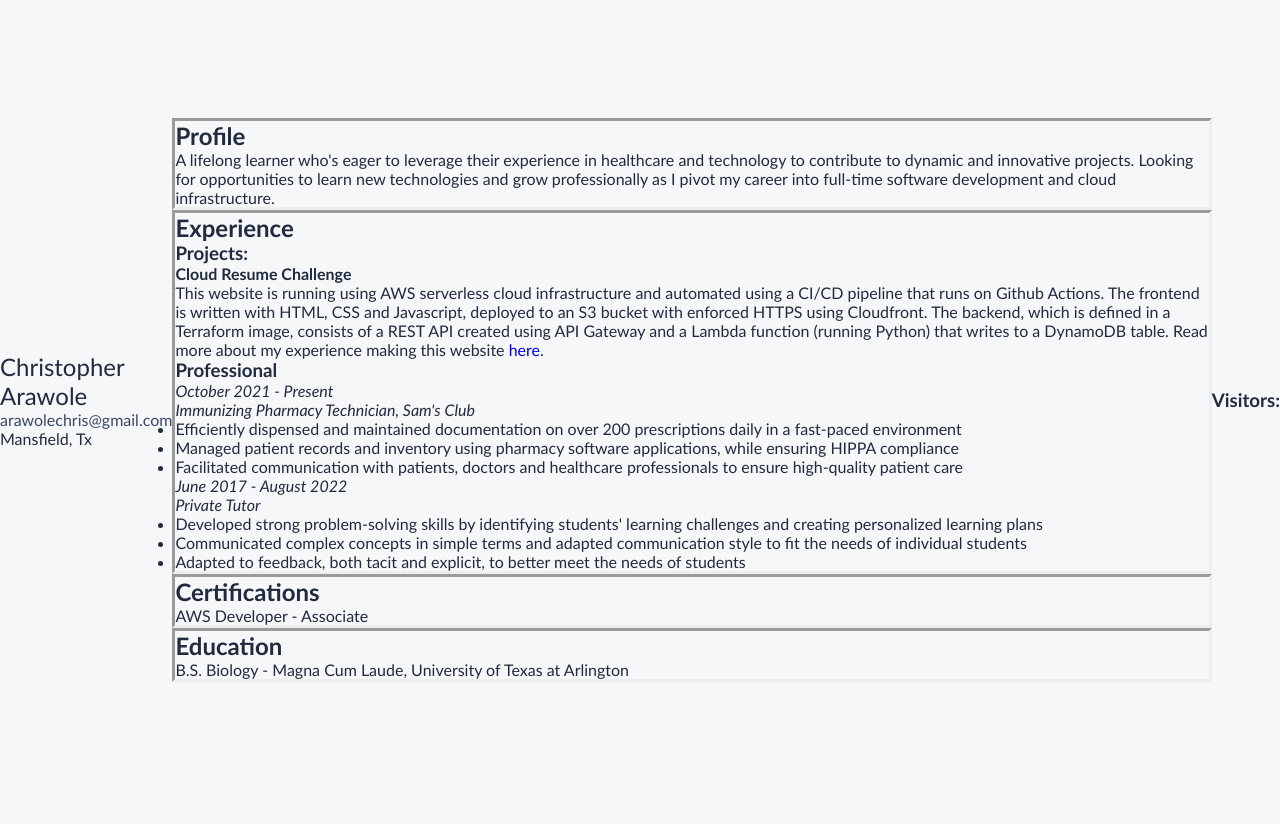
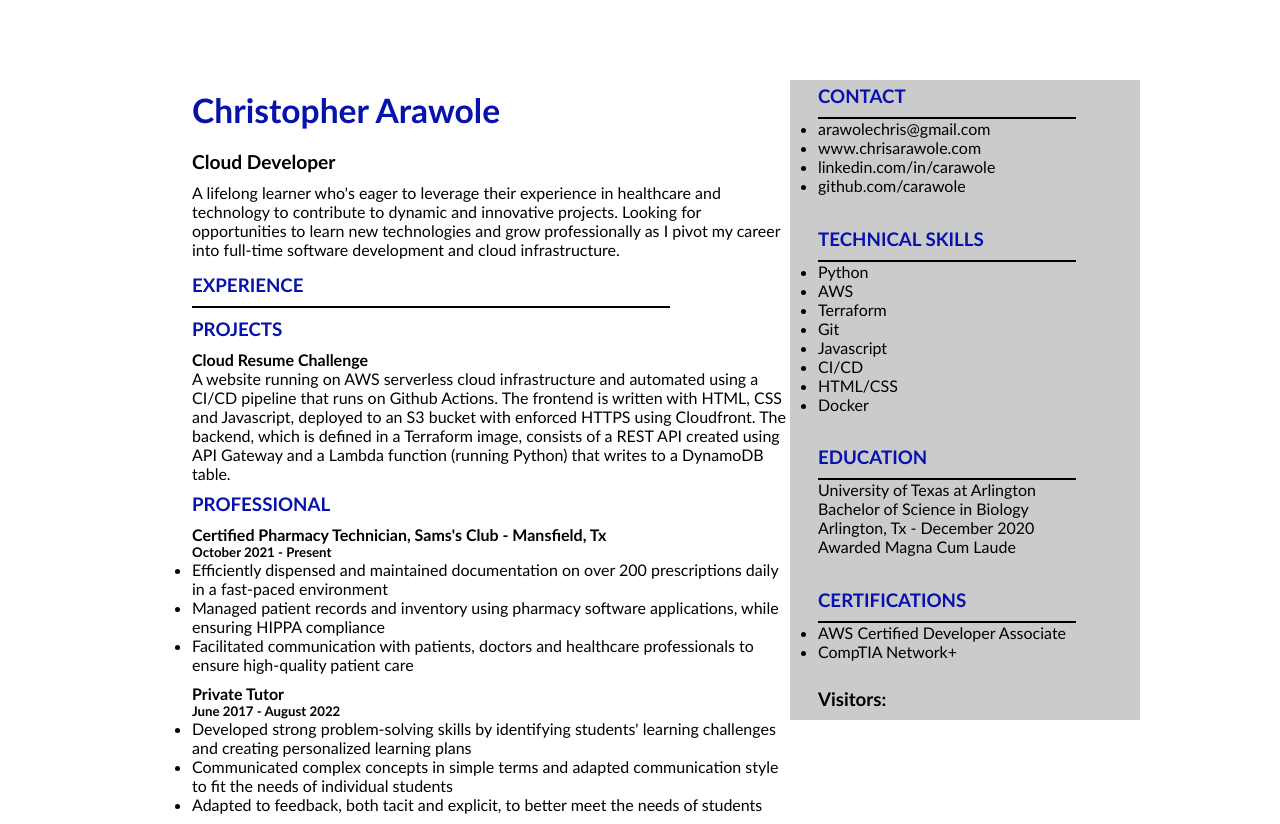
Before and after one commit to Carawole/cloudchallenge-frontend, a plain HTML site: page public/about.html in a window 1280 px wide. Before the commit the page ends 800 px from the top, so only its background shows below. Drawn offline with Linux system fonts and the light colour scheme; no server answers.

Commit message:
Updated resume page with new style

```diff
--- a/public/about.html
+++ b/public/about.html
@@ -7,50 +7,77 @@
     <title>Resume</title>
     <link rel="stylesheet" href="styles.css">
 </head>
-<body id="page">
-    <div>
-        <p class="name">Christopher Arawole</p>
-        <p><a class="link" href="mailto:arawolechris@gmail.com">arawolechris@gmail.com</a><br>
-        Mansfield, Tx</p>
-    </div>
+<body class="resume">
+    <div class="main-page">
+        <section class="profile">
+            <h1>Christopher Arawole</h1>
+            <h2>Cloud Developer</h2>
+            <p>A lifelong learner who's eager to leverage their experience in healthcare and technology to contribute to dynamic and innovative projects. Looking for opportunities to learn new technologies and grow professionally as I pivot my career into full-time software development and cloud infrastructure.</p>
+
+        </section>
         <section>
-        <article>
-            <h2>Profile</h2>
-            <p>A lifelong learner who's eager to leverage their experience in healthcare and technology to contribute to dynamic and innovative projects. Looking for opportunities to learn new technologies and grow professionally as I pivot my career into full-time software development and cloud infrastructure.</p>
-        </article>
-        <article>
-            <h2>Experience</h2>
-            <h3>Projects:</h3>
+            <h3 class="subheading">EXPERIENCE</h3>
+
+                    <h3 class="subhead">PROJECTS</h3>
                     <h4>Cloud Resume Challenge</h4>
-            <p>
-                This website is running using AWS serverless cloud infrastructure and automated using a CI/CD pipeline that runs on Github Actions. The frontend is written with HTML, CSS and Javascript, deployed to an S3 bucket with enforced HTTPS using Cloudfront. The backend, which is defined in a Terraform image, consists of a REST API created using API Gateway and a Lambda function (running Python) that writes to a DynamoDB table. Read more about my experience making this website <a href="#">here</a>.
-            </p>
-            <h3>Professional</h3>
-            <p><i>October 2021 - Present<br>Immunizing Pharmacy Technician, Sam's Club</i>
+                    <p>A website running on AWS serverless cloud infrastructure and automated using a CI/CD pipeline that runs on Github Actions. The frontend is written with HTML, CSS and Javascript, deployed to an S3 bucket with enforced HTTPS using Cloudfront. The backend, which is defined in a Terraform image, consists of a REST API created using API Gateway and a Lambda function (running Python) that writes to a DynamoDB table.</p>
+
+
+                    <h3 class="subhead">PROFESSIONAL</h3>
+                    <h4>Certified Pharmacy Technician, Sams's Club - Mansfield, Tx</h4>
+                    <h5>October 2021 - Present</h5>
                     <ul>
                         <li>Efficiently dispensed and maintained documentation on over 200 prescriptions daily in a fast-paced environment</li>
-                    <li>Managed patient records and inventory using pharmacy software applications,  while ensuring HIPPA compliance</li>
+                        <li>Managed patient records and inventory using pharmacy software applications, while ensuring HIPPA compliance</li>
                         <li>Facilitated communication with patients, doctors and healthcare professionals to ensure high-quality patient care</li>
                     </ul>
-                <i>June 2017 - August 2022<br>Private Tutor</i>
+
+                    <h4>Private Tutor</h4>
+                    <h5>June 2017 - August 2022</h5>
                     <ul>
                         <li>Developed strong problem-solving skills by identifying students' learning challenges and creating personalized learning plans</li>
                         <li>Communicated complex concepts in simple terms and adapted communication style to fit the needs of individual students</li>
                         <li>Adapted to feedback, both tacit and explicit, to better meet the needs of students</li>
                     </ul>
-            </p>
-        </article>
-        <article>
-            <h2>Certifications</h2>
-            <p>AWS Developer - Associate</p>
-        </article>
-        <article>
-            <h2>Education</h2>
-            <p>B.S. Biology - Magna Cum Laude, University of Texas at Arlington</p>
-        </article>
+
+
         </section>
-    <footer>
-        <div>
+    </div>
+        <div class="extras">
+            <section>
+                <h3 class="subheading">CONTACT</h3>
+                <ul>
+                    <li>arawolechris@gmail.com</li>
+                    <li>www.chrisarawole.com</li>
+                    <li>linkedin.com/in/carawole</li>
+                    <li>github.com/carawole</li>
+                </ul>
+            </section>
+            <section>
+                <h3 class="subheading">TECHNICAL SKILLS</h3>
+                <ul>
+                    <li>Python</li>
+                    <li>AWS</li>
+                    <li>Terraform</li>
+                    <li>Git</li>
+                    <li>Javascript</li>
+                    <li>CI/CD</li>
+                    <li>HTML/CSS</li>
+                    <li>Docker</li>
+                </ul>
+            </section>
+            <section>
+                <h3 class="subheading">EDUCATION</h3>
+                <p>University of Texas at Arlington<br>Bachelor of Science in Biology<br>Arlington, Tx - December 2020<br>Awarded Magna Cum Laude
+            </section>
+            <section>
+                <h3 class="subheading">CERTIFICATIONS</h3>
+                <ul>
+                    <li>AWS Certified Developer Associate</li>
+                    <li>CompTIA Network+</li>
+                </ul>
+            </section>
+            <section>
                 <script>
                     var xhttp = new XMLHttpRequest();
                     xhttp.onreadystatechange = function() {
@@ -62,8 +89,7 @@
                     xhttp.send();
                 </script>
                     <h3>Visitors:<span id="clicks"></span></h3>
+            </section>
         </div>
-    </footer>
-
 </body>
 </html>
--- a/public/styles.css
+++ b/public/styles.css
@@ -13,6 +13,7 @@ body {
     background: #000544;
 
 }
+
 
 .container {
     position: relative;
@@ -358,3 +359,69 @@ a {
     0% { opacity: 0; }
     100% { opacity: 1; }
 }
+
+section {
+    margin-left: 8%;
+    padding-bottom: 10px;
+}
+
+section h4 {
+    margin-top: 10px;
+}
+
+.subheading {
+    color: #0712ad;
+    border-bottom: 2px solid black;
+    padding-bottom: 10px;
+    padding-top: 5px;
+    width: 80%
+
+}
+
+.subhead {
+    color: #0712ad;
+    padding-top: 10px;
+}
+
+.resume {
+    display: flex;
+    align-items: center;
+    justify-content: center;
+    min-height: 100vh;
+    background: none;
+}
+
+.main-page {
+    display: flex;
+    flex-direction: column;
+    margin-left: 10%;
+    max-width: 650px;
+    min-width: 400px;
+    max-height: 80vh;
+}
+
+.extras {
+    display: flex;
+    flex-direction: column;
+    position: relative;
+    width: 350px;
+    min-width: fit-content;
+    height: 80vh;
+    background: rgb(203, 203, 203);
+    justify-content: space-between;
+    margin-right: 10%;
+}
+
+.profile h1 {
+    font-size: 2.1em;
+    padding-top: 10px;
+    padding-bottom: 10px;
+    letter-spacing: .00em;
+    color: #0712ad;
+}
+
+.profile h2 {
+    font-size: 1.2em;
+    padding-top: 10px;
+    padding-bottom: 10px;
+}
```
Lines whose indentation alone changed are shown as unchanged.
